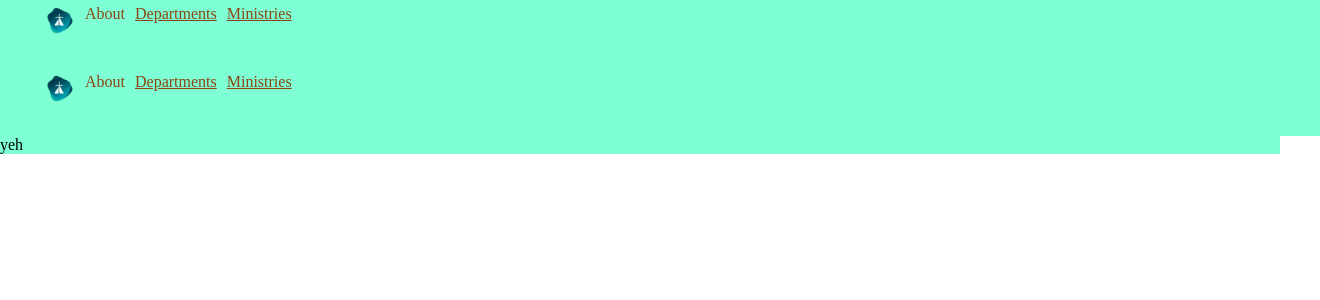
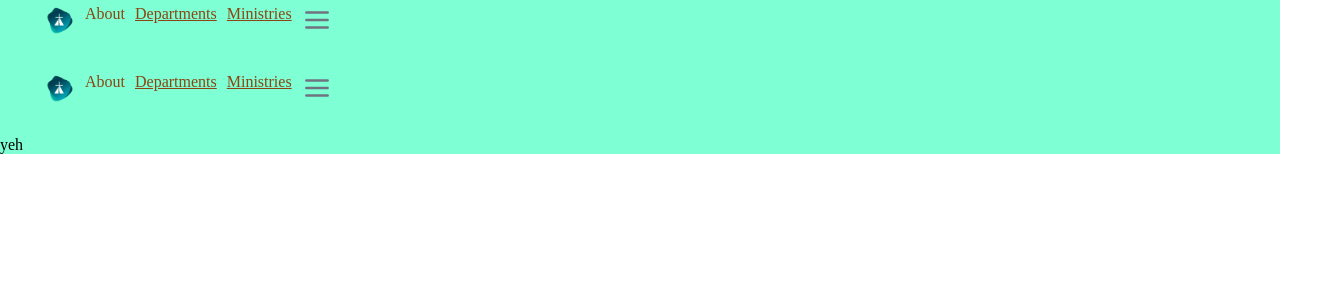
Before and after one commit to kimutai-codes/deli-blog, a Next.js app: page /components/navBar in a window 1280 px wide. Shown: the top 300 px of the page, 1320 px wide, since content can reach past the window. Built offline with nearby package versions, Linux system fonts and the light colour scheme.

Commit message:
hambugger menu

```diff
--- a/pages/components/navBar.js
+++ b/pages/components/navBar.js
@@ -71,12 +71,20 @@ const Navbar = () => {
 						</li>
 					</ul>
 				</li>
+				{/* hambugger menu */}
+				<li>
+					<Image
+						src='/hamburger-menu-svgrepo-com.svg'
+						alt='logo'
+						width='30px'
+						height='30px'
+					/>
+				</li>
 			</ul>
 			<style jsx>{`
 				.navbar {
 					display: flex;
 					flex-direction: row;
-					width: 100%;
 				}
 
 				.btn a {
```
Also changed, not shown: public/hamburger-menu-svgrepo-com.svg (added), public/menu.png (added).
